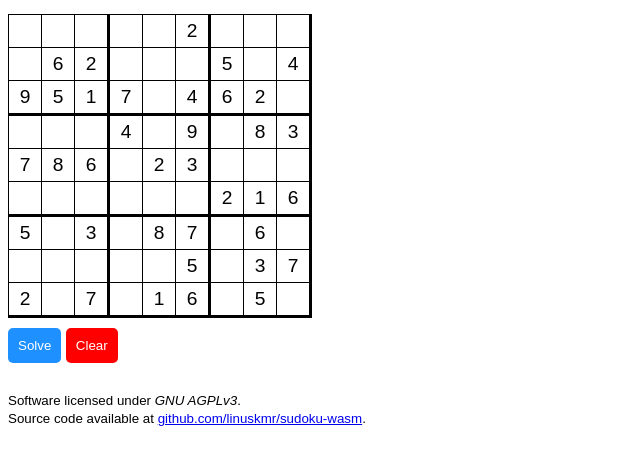
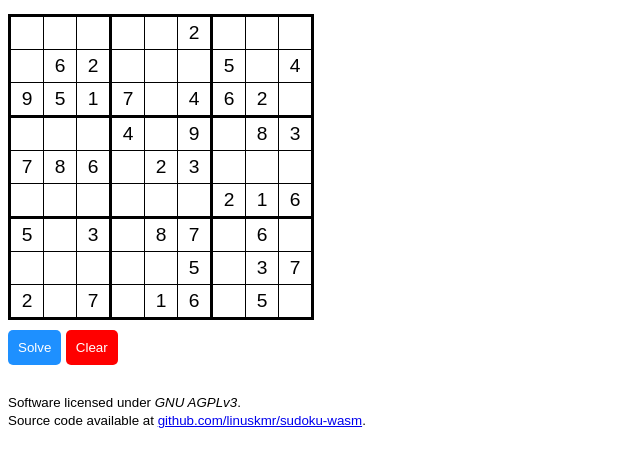
Before and after one commit to linuskmr/sudoku-wasm, a website with bundled scripts: page index.html in a window 1280 px wide. Shown: the part 78-544 px from the top of the page, without its empty margins (0-640 px from the left). Built offline with nearby package versions, Linux system fonts and the light colour scheme.

Commit message:
Add fat border for first row and column

```diff
--- a/index.html
+++ b/index.html
@@ -12,6 +12,12 @@
 	<style>
 		body {
 			font-family: sans-serif;
+		}
+		tr:first-child {
+			border-top: solid;
+		}
+		td:first-child {
+			border-left: solid;
 		}
 		td:nth-child(3n) {
 			border-right: solid;
```
